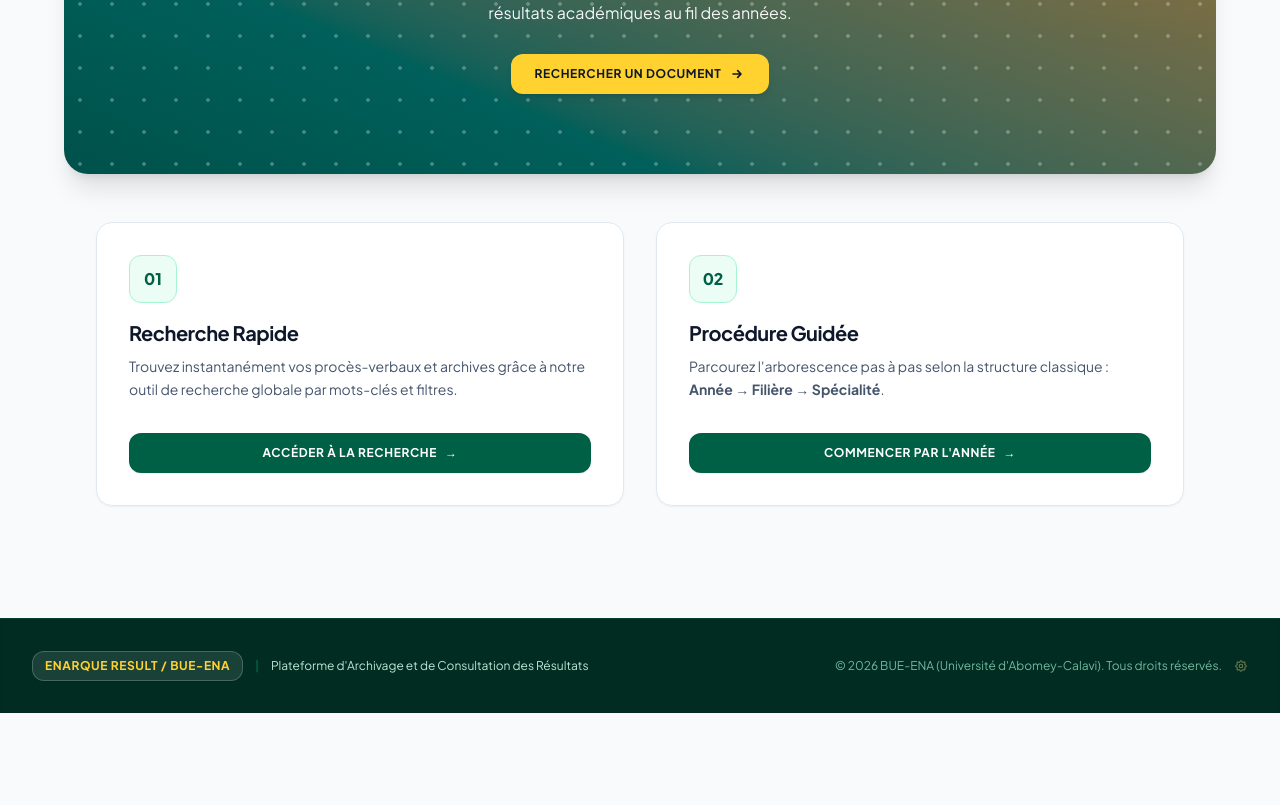
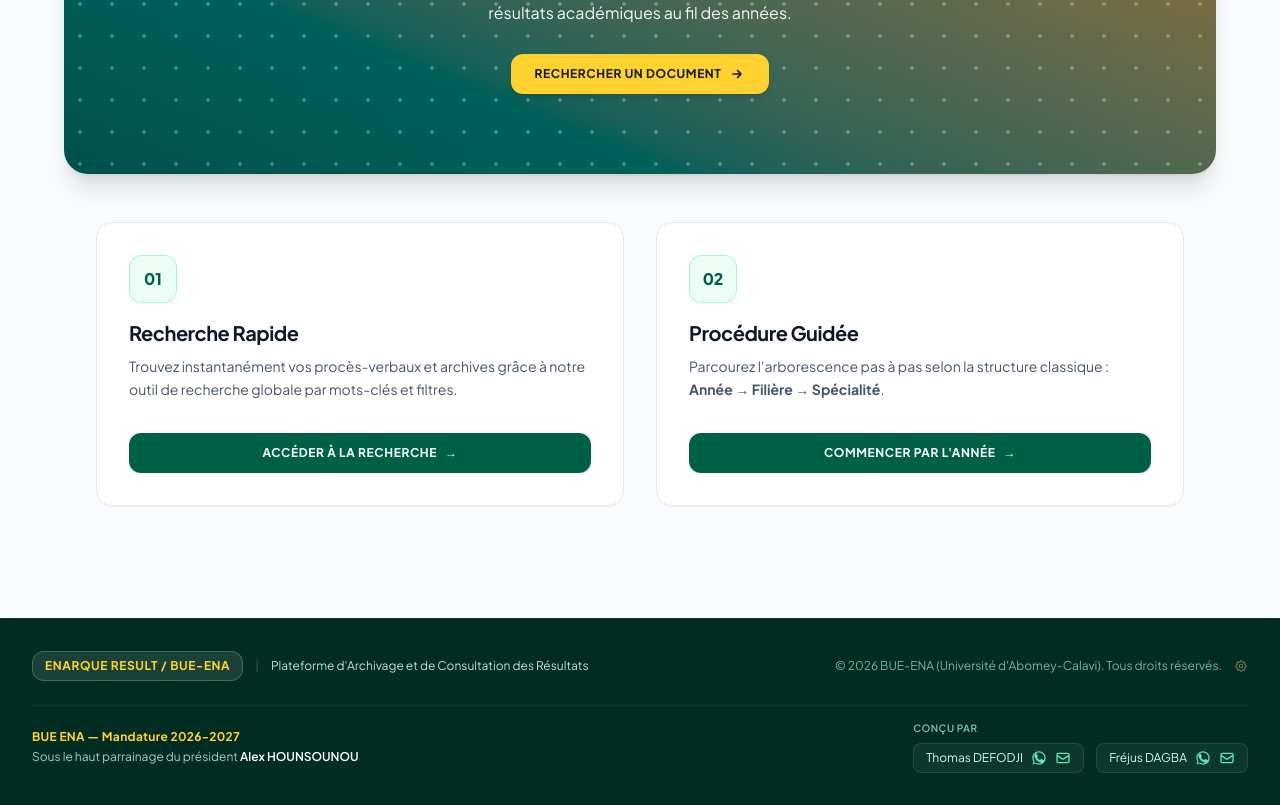
Before and after one commit to Jay-Jay-hub/Enarque-result, a Vue app in the folder frontend/: page / in a window 1280 px wide. Shown: the part 413-1218 px from the top of the page. Before the commit the page ends 1126 px from the top, so only its background shows below. Built offline with nearby package versions, Linux system fonts and the light colour scheme; no server answers.

Commit message:
Update Footer.vue

```diff
--- a/frontend/src/components/layout/Footer.vue
+++ b/frontend/src/components/layout/Footer.vue
@@ -7,12 +7,28 @@ const route = useRoute()
 // Masque le footer si l'URL commence par /admin
 const isAdminRoute = computed(() => route.path.startsWith('/admin'))
 const currentYear = computed(() => new Date().getFullYear())
+
+// Coordonnées des concepteurs (à adapter avec les vrais numéros/emails)
+const designers = [
+  {
+    name: 'Thomas DEFODJI',
+    whatsapp: '2290114031558', // format international sans "+"
+    email: 'thomasdefodji793@gmail.com'
+  },
+  {
+    name: 'Fréjus DAGBA',
+    whatsapp: '2290140141063', // format international sans "+"
+    email: 'frejus.dagba@example.com'
+  }
+]
 </script>
 
 <template>
   <footer v-if="!isAdminRoute" class="w-full bg-emerald-950 border-t border-emerald-900/60 text-white py-8 mt-auto shadow-inner font-['Plus_Jakarta_Sans',sans-serif]">
-    <div class="max-w-7xl mx-auto px-4 sm:px-6 lg:px-8 flex flex-col md:flex-row justify-between items-center gap-4 text-xs">
+    <div class="max-w-7xl mx-auto px-4 sm:px-6 lg:px-8 flex flex-col gap-6 text-xs">
 
+      <!-- Ligne principale existante -->
+      <div class="flex flex-col md:flex-row justify-between items-center gap-4">
         <div class="flex items-center gap-3 text-center md:text-left">
           <div class="px-3 py-1.5 rounded-xl bg-white/10 border border-white/20 text-amber-300 tracking-wider shadow-xs font-bold">
             ENARQUE RESULT / BUE-ENA
@@ -30,6 +46,53 @@ const currentYear = computed(() => new Date().getFullYear())
             </svg>
           </router-link>
         </div>
+      </div>
+
+      <!-- Ligne mandature / parrainage / concepteurs -->
+      <div class="border-t border-emerald-900/60 pt-4 flex flex-col md:flex-row justify-between items-center gap-4 text-center md:text-left">
+
+        <div class="flex flex-col gap-1">
+          <span class="text-amber-300 font-bold tracking-wide">BUE ENA — Mandature 2026-2027</span>
+          <span class="text-emerald-100/80">
+            Sous le haut parrainage du président <span class="font-semibold text-white">Alex HOUNSOUNOU</span>
+          </span>
+        </div>
+
+        <div class="flex flex-col gap-2">
+          <span class="text-emerald-100/70 font-semibold uppercase tracking-wider text-[10px]">Conçu par</span>
+          <div class="flex flex-col sm:flex-row gap-3">
+            <div
+              v-for="designer in designers"
+              :key="designer.name"
+              class="flex items-center gap-2 bg-white/5 border border-white/10 rounded-lg px-3 py-1.5"
+            >
+              <span class="text-emerald-100 font-medium">{{ designer.name }}</span>
+              <a
+                :href="`https://wa.me/${designer.whatsapp}`"
+                target="_blank"
+                rel="noopener noreferrer"
+                :title="`WhatsApp ${designer.name}`"
+                class="text-emerald-300 hover:text-emerald-400 transition-colors"
+              >
+                <svg class="w-4 h-4" fill="currentColor" viewBox="0 0 24 24">
+                  <path d="M17.472 14.382c-.297-.149-1.758-.867-2.03-.967-.273-.099-.471-.148-.67.15-.197.297-.767.966-.94 1.164-.173.199-.347.223-.644.075-.297-.15-1.255-.463-2.39-1.475-.883-.788-1.48-1.761-1.653-2.059-.173-.297-.018-.458.13-.606.149-.15.35-.375.523-.562.174-.188.233-.317.35-.53.116-.213.058-.406-.03-.55-.089-.145-.792-1.914-1.089-2.617-.297-.703-.6-.606-.822-.618-.213-.011-.457-.013-.7-.013-.246 0-.646.093-.984.462-.34.37-1.29 1.263-1.29 3.08 0 1.817 1.32 3.573 1.505 3.822.187.248 2.559 3.897 6.198 5.311 3.639 1.414 3.639.944 4.297.884.657-.06 2.13-.873 2.43-1.719.298-.844.298-1.567.209-1.719-.088-.152-.34-.224-.717-.375z"/>
+                  <path d="M12.001 2C6.478 2 2 6.477 2 12c0 2.108.65 4.063 1.762 5.68L2.05 22l4.436-1.696A9.955 9.955 0 0012.001 22C17.523 22 22 17.523 22 12S17.523 2 12.001 2zm0 18.15a8.14 8.14 0 01-4.15-1.135l-.297-.176-3.09 1.183.996-2.911-.192-.298A8.126 8.126 0 013.85 12c0-4.494 3.657-8.15 8.151-8.15 4.494 0 8.15 3.656 8.15 8.15 0 4.494-3.656 8.15-8.15 8.15z"/>
+                </svg>
+              </a>
+              <a
+                :href="`mailto:${designer.email}`"
+                :title="`Email ${designer.name}`"
+                class="text-emerald-300 hover:text-emerald-400 transition-colors"
+              >
+                <svg class="w-4 h-4" fill="none" stroke="currentColor" viewBox="0 0 24 24">
+                  <path stroke-linecap="round" stroke-linejoin="round" stroke-width="2" d="M3 8l7.89 5.26a2 2 0 002.22 0L21 8M5 19h14a2 2 0 002-2V7a2 2 0 00-2-2H5a2 2 0 00-2 2v10a2 2 0 002 2z" />
+                </svg>
+              </a>
+            </div>
+          </div>
+        </div>
+
+      </div>
 
     </div>
   </footer>
```
Lines whose indentation alone changed are shown as unchanged.
